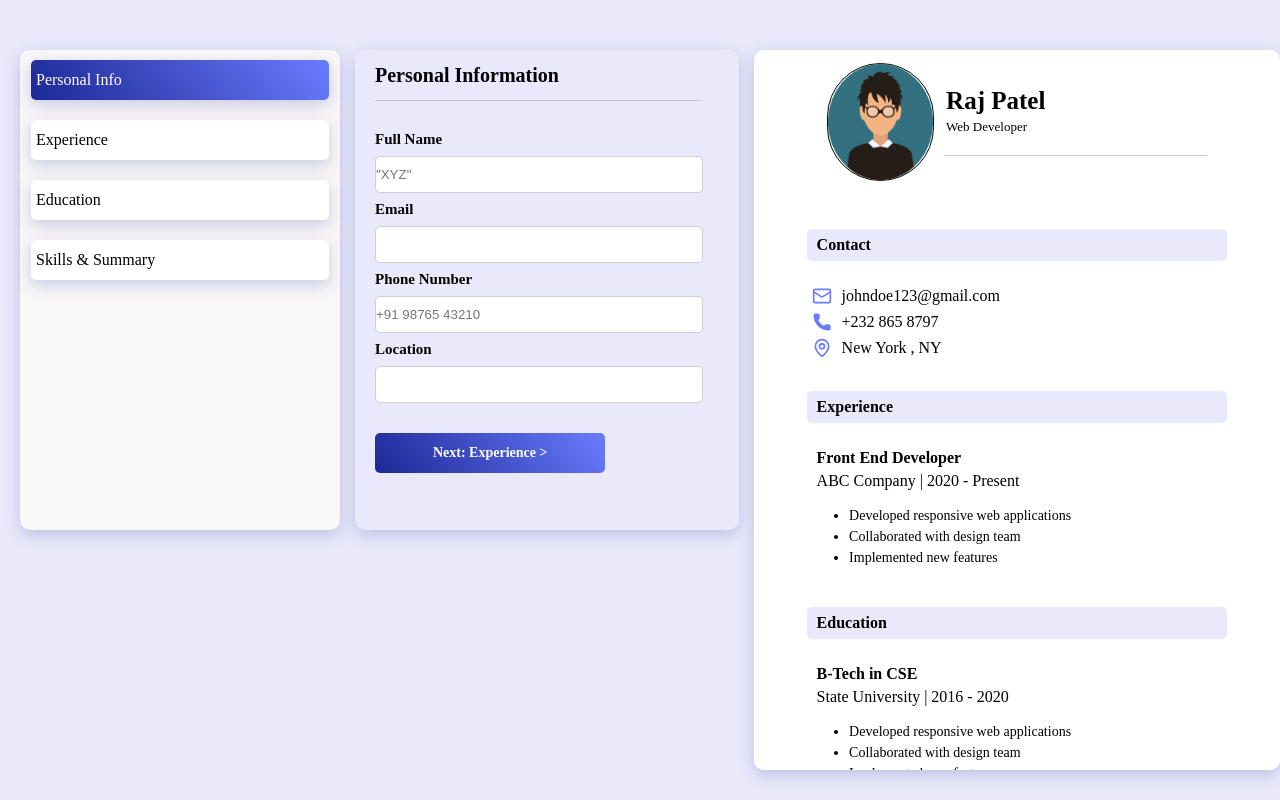
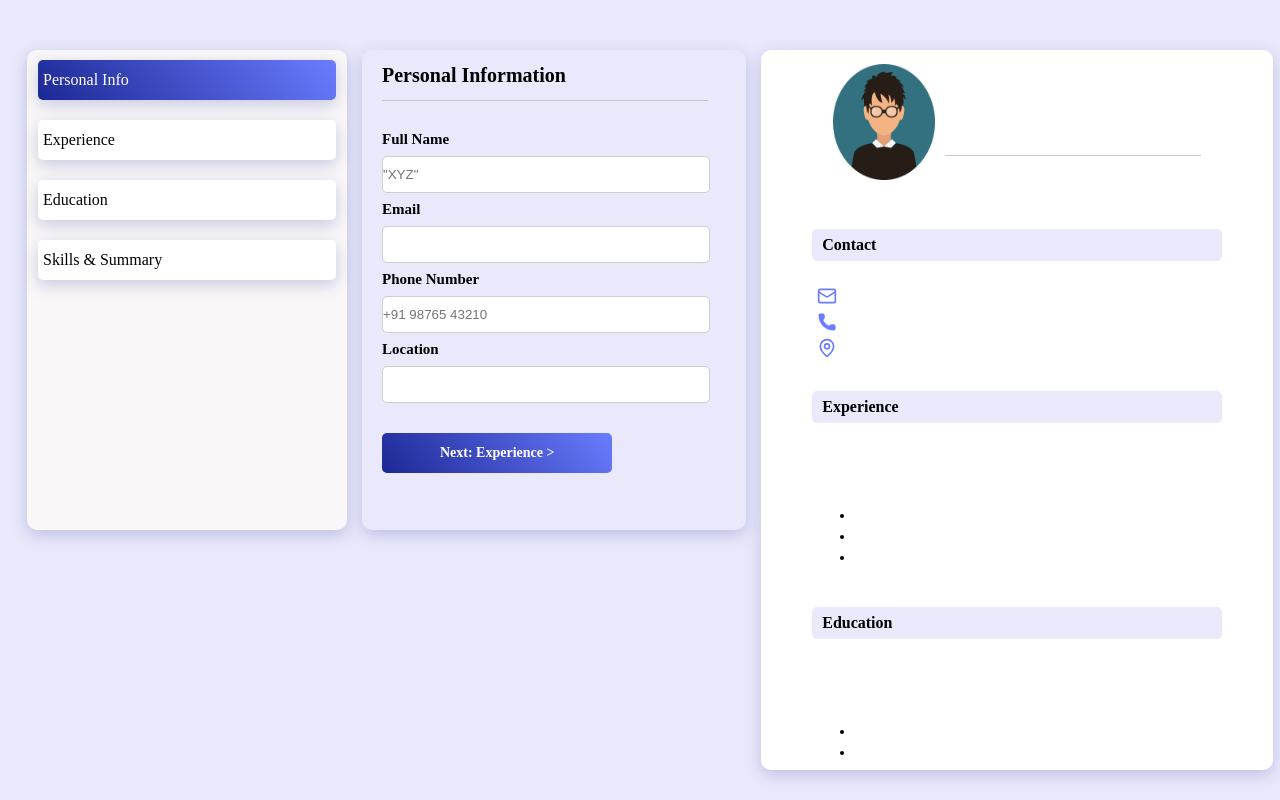
Before and after one commit to Raj-0512/odin_cv, a React (Vite) app: page / in a window 1280 px wide. Built offline with nearby package versions, Linux system fonts and the light colour scheme.

Commit message:
Core functional logic implemented completely

```diff
--- a/src/cvdisplayCard.jsx
+++ b/src/cvdisplayCard.jsx
@@ -1,7 +1,7 @@
 export default CvDisplayCard;
 import user from "./user.png"
 
-function CvDisplayCard()
+function CvDisplayCard({finalCvData})
 {
     return(
         <>
@@ -11,8 +11,8 @@ function CvDisplayCard()
                 </div>
 
                 <div className={"profile_name_container"}>
-                   <p style={{fontSize:21 , fontWeight:"bold"}} id={"cv_name"}>Raj Patel</p>
-                   <p style={{fontSize:12}} id={"position"}>Web Developer</p>
+                   <p style={{fontSize:21 , fontWeight:"bold"}} id={"cv_name"}>{finalCvData.personal.name}</p>
+                   <p style={{fontSize:12}} id={"position"}>{finalCvData.experience.position}</p>
                 </div>
             </div>
 
@@ -29,7 +29,7 @@ function CvDisplayCard()
                                     stroke-linejoin="round" className="lucide lucide-mail-icon lucide-mail"><path
                                    d="m22 7-8.991 5.727a2 2 0 0 1-2.009 0L2 7"/><rect x="2" y="4" width="20" height="16"
                                                                                       rx="2"/></svg>
-                            <p>johndoe123@gmail.com</p>
+                            <p>{finalCvData.personal.email}</p>
                         </div>
 
                         <div className={"contact"}>
@@ -37,7 +37,7 @@ function CvDisplayCard()
                                     fill="#6A7CFF" stroke="#6A7CFF" stroke-width="0.5" stroke-linecap="round"
                                     stroke-linejoin="round" className="lucide lucide-phone-icon lucide-phone"><path
                                    d="M13.832 16.568a1 1 0 0 0 1.213-.303l.355-.465A2 2 0 0 1 17 15h3a2 2 0 0 1 2 2v3a2 2 0 0 1-2 2A18 18 0 0 1 2 4a2 2 0 0 1 2-2h3a2 2 0 0 1 2 2v3a2 2 0 0 1-.8 1.6l-.468.351a1 1 0 0 0-.292 1.233 14 14 0 0 0 6.392 6.384"/></svg>
-                            <p>+232 865 8797</p>
+                            <p>{finalCvData.personal.phone_number}</p>
                         </div>
 
                         <div className={"contact"}>
@@ -46,7 +46,7 @@ function CvDisplayCard()
                                     stroke-linejoin="round" className="lucide lucide-map-pin-icon lucide-map-pin"><path
                                    d="M20 10c0 4.993-5.539 10.193-7.399 11.799a1 1 0 0 1-1.202 0C9.539 20.193 4 14.993 4 10a8 8 0 0 1 16 0"/><circle
                                    cx="12" cy="10" r="3"/></svg>
-                            <p>New York , NY</p>
+                            <p>{finalCvData.personal.location}</p>
                         </div>
                     </div>
                 </div>
@@ -57,15 +57,15 @@ function CvDisplayCard()
                     </div>
 
                     <div className={"experience_title_container"}>
-                       <p style={{fontWeight:"bold"}}>Front End Developer</p>
-                       <p>ABC Company | 2020 - Present</p>
+                       <p style={{fontWeight:"bold"}}>{finalCvData.experience.position}</p>
+                       <p>{finalCvData.experience.company}</p>
                     </div>
 
                     <div className={"experience_text_container"}>
                         <ul>
-                         <li>Developed responsive web applications</li>
-                         <li>Collaborated with design team</li>
-                         <li>Implemented new features</li>
+                         <li>{finalCvData.experience.impact_1}</li>
+                         <li>{finalCvData.experience.impact_2}</li>
+                         <li>{finalCvData.experience.impact_3}</li>
                         </ul>
                     </div>
                 </div>
@@ -76,15 +76,15 @@ function CvDisplayCard()
                     </div>
 
                     <div className={"education_title_container"}>
-                        <p style={{fontWeight:"bold"}}>B-Tech in CSE</p>
-                        <p>State University | 2016 - 2020</p>
+                        <p style={{fontWeight:"bold"}}>{finalCvData.education.degree}</p>
+                        <p>{finalCvData.education.institute}</p>
                     </div>
 
                     <div className={"education_text_container"}>
                         <ul>
-                            <li>Developed responsive web applications</li>
-                            <li>Collaborated with design team</li>
-                            <li>Implemented new features</li>
+                            <li>{finalCvData.education.result_1}</li>
+                            <li>{finalCvData.education.result_2}</li>
+                            <li>{finalCvData.education.result_3}</li>
                         </ul>
                     </div>
                 </div>
@@ -95,15 +95,15 @@ function CvDisplayCard()
                     </div>
 
                     <div className={"skills_title_container"}>
-                        <p style={{fontWeight:"bold"}}>Problem Solving</p>
-                        <p>Competitive Programming</p>
+                        <p style={{fontWeight:"bold"}}>{finalCvData.skills.main}</p>
+                        <p>{finalCvData.skills.secondary}</p>
                     </div>
 
                     <div className={"skills_text_container"}>
                         <ul>
-                            <li>Participated in multiple hackathons</li>
-                            <li>Solved more than 500 problems on leetcode</li>
-                            <li>Made more than 10 projects</li>
+                            <li>{finalCvData.skills.achievement_1}</li>
+                            <li>{finalCvData.skills.achievement_2}</li>
+                            <li>{finalCvData.skills.achievement_3}</li>
                         </ul>
                     </div>
                 </div>
--- a/src/index.css
+++ b/src/index.css
@@ -23,7 +23,7 @@ body{
 
 .left_panel_container{
     min-width: 90%;
-    min-height: 100vh;
+    min-height: fit-content;
     background-color: #f9f7f7;
     display: flex;
     justify-content: start;
@@ -56,7 +56,7 @@ body{
 
 .data_entry_container{
     min-width: 90%;
-    min-height: 100vh;
+    min-height: 60vh;
     display: flex;
     justify-content: left;
     align-items: start;
@@ -127,7 +127,7 @@ body{
 }
 
 .cv_container{
-    min-width: 90%;
+    width: 90%;
     height: 100vh;
     background-color: white;
     display: flex;
@@ -173,7 +173,9 @@ body{
 
 .profile_name_container p{
     margin:2px;
-
+    overflow-wrap: break-word;
+    word-break: break-word;
+    white-space: normal;
 }
 
 .cv_category_container{
@@ -455,12 +457,19 @@ body{
         margin-left:5px;
         margin-bottom: 5px;
         max-height: 90vh;
-        min-width: 30%;
+        width: 40%;
     }
 
     .profile_pic_container img{
         height: 100%;
         width: 100%;
+    }
+
+    .profile_name_container p{
+        margin:2px;
+        overflow-wrap: break-word;
+        word-break: break-word;
+        white-space: normal;
     }
 
     #cv_name{
@@ -511,7 +520,6 @@ body{
     }
 
     .profile_pic_container{
-        border: 1px solid black;
         height: 80%;
         width: 20%;
     }
--- a/src/layout.jsx
+++ b/src/layout.jsx
@@ -11,15 +11,66 @@ function Layout()
     const [currentStep , setCurrentStep] = useState("Personal Info");
 
     const [cvData , setCvData] = useState({
-        name:"",
-        email:"",
-        phone_number:"",
-        location:"",
-        experience:[],
-        education:[],
-        skills:[]
+        personal:{
+            name: "",
+            email: "",
+            phone_number: "",
+            location: ""
+        },
+        experience:{
+            position:"",
+            company:"",
+            impact_1:"",
+            impact_2:"",
+            impact_3:""
+        },
+        education:{
+            degree:"",
+            institute:"",
+            result_1:"",
+            result_2:"",
+            result_3:""
+        },
+        skills:{
+            main:"",
+            secondary:"",
+            achievement_1:"",
+            achievement_2:"",
+            achievement_3:""
+        }
     });
 
+    const emptyCvData = {
+        personal: {
+            name: "",
+            email: "",
+            phone_number: "",
+            location: ""
+        },
+        experience: {
+            position: "",
+            company: "",
+            impact_1: "",
+            impact_2: "",
+            impact_3: ""
+        },
+        education: {
+            degree: "",
+            institute: "",
+            result_1: "",
+            result_2: "",
+            result_3: ""
+        },
+        skills: {
+            main: "",
+            secondary: "",
+            achievement_1: "",
+            achievement_2: "",
+            achievement_3: ""
+        }
+    };
+
+    const [finalCvData, setFinalCvData] = useState(emptyCvData);
 
 
 
@@ -35,11 +86,13 @@ function Layout()
                     <DataEntryPanel currentStep={currentStep}
                                     cvData={cvData}
                                     setCvData={setCvData}
-                                    setCurrentStep={setCurrentStep}/>
+                                    setCurrentStep={setCurrentStep}
+                                    finalCvData={finalCvData}
+                                    setFinalCvData={setFinalCvData}/>
                 </div>
 
                 <div className={"cv_container"}>
-                    <CvDisplayCard cvData={cvData} />
+                    <CvDisplayCard finalCvData={finalCvData} />
                 </div>
             </div>
 
```
Also changed, not shown: src/dataentryPanel.jsx (+40 -21 lines).
